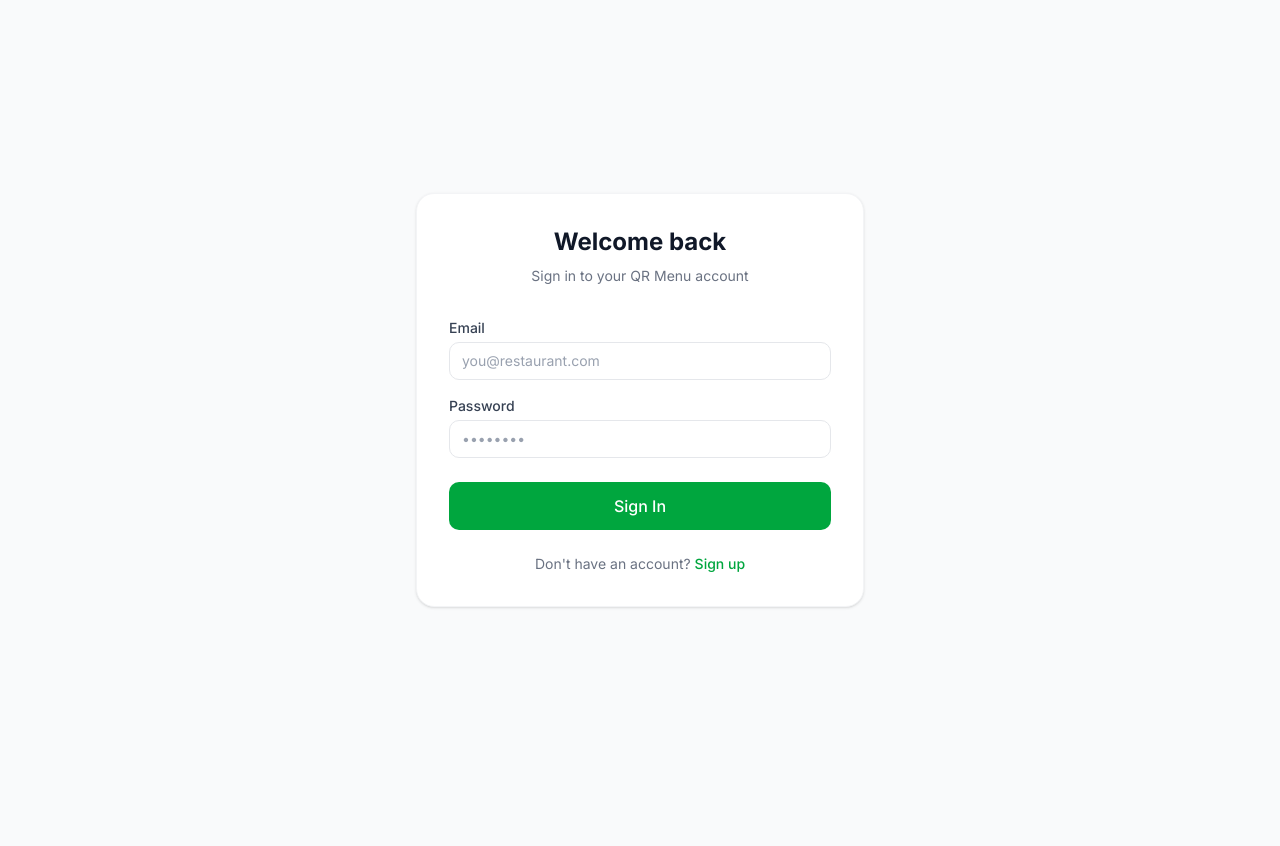
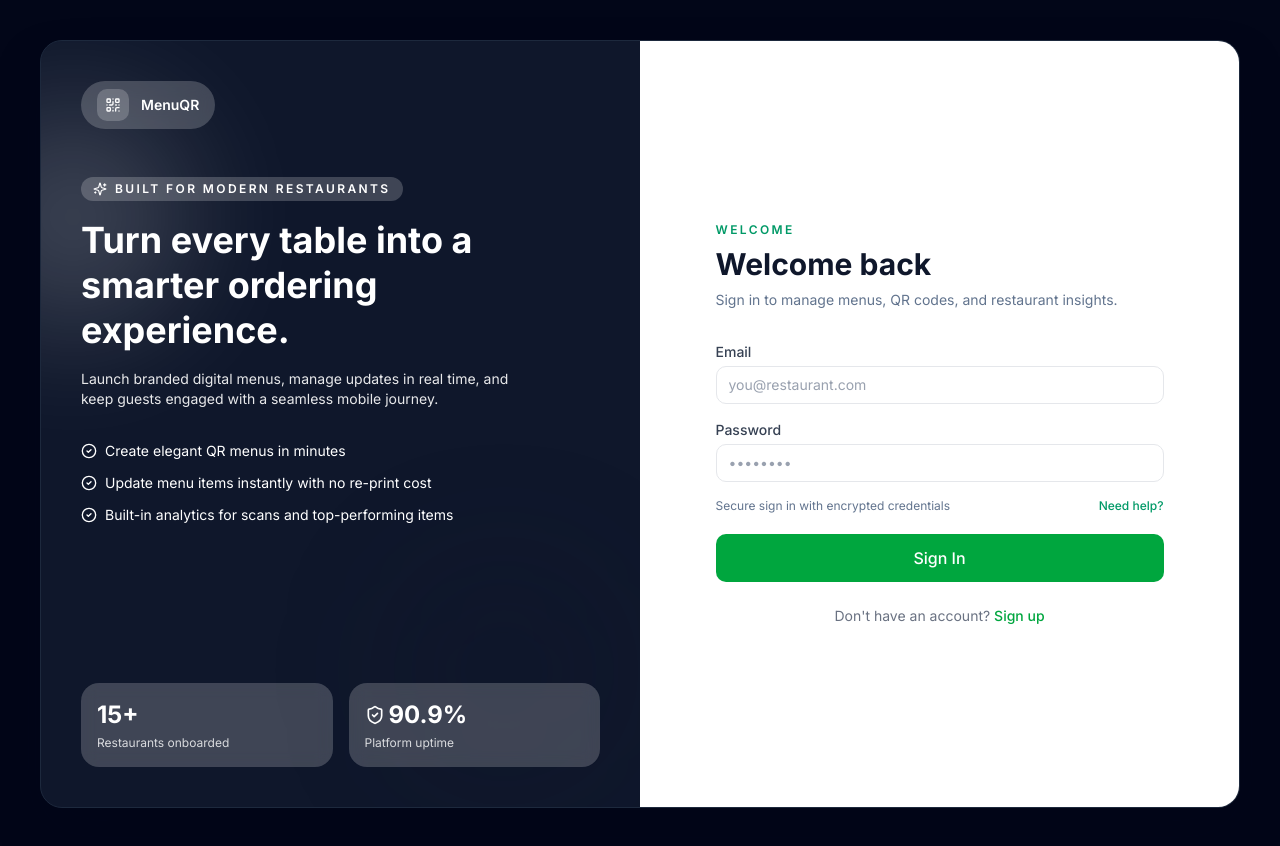
Before and after one commit to Asucexio/qr-menu-app, a Next.js app: page /signin in a window 1280 px wide. Before the commit the page ends 800 px from the top, so only its background shows below. Built offline with nearby package versions, Linux system fonts and the light colour scheme; no server answers.

Commit message:
auth ui updated with splitlayout

```diff
--- a/app/(auth)/signin/page.tsx
+++ b/app/(auth)/signin/page.tsx
@@ -1,10 +1,13 @@
 import { SignInForm } from '@/components/auth/SigninForm'
+import { AuthSplitLayout } from '@/components/auth/AuthSplitLayout'
+
 export default function SignInPage() {
   return (
-    <div className="min-h-screen flex items-center justify-center bg-gray-50 px-4">
-      <div className="w-full max-w-md bg-white rounded-2xl shadow-sm border border-gray-100 p-8">
-        <SignInForm />
-      </div>
-    </div>
+    <AuthSplitLayout
+      title="Welcome back"
+      subtitle="Sign in to manage menus, QR codes, and restaurant insights."
+    >
+      <SignInForm />
+    </AuthSplitLayout>
   )
 }
--- a/app/(auth)/signup/page.tsx
+++ b/app/(auth)/signup/page.tsx
@@ -1,10 +1,13 @@
-import { SignUpForm } from '../../../components/auth/SignUpForm'
+import { SignUpForm } from '@/components/auth/SignUpForm'
+import { AuthSplitLayout } from '@/components/auth/AuthSplitLayout'
+
 export default function SignUpPage() {
   return (
-    <div className="min-h-screen flex items-center justify-center bg-gray-50 px-4">
-      <div className="w-full max-w-md bg-white rounded-2xl shadow-sm border border-gray-100 p-8">
-        <SignUpForm />
-      </div>
-    </div>
+    <AuthSplitLayout
+      title="Create your account"
+      subtitle="Start building a premium digital menu experience in minutes."
+    >
+      <SignUpForm />
+    </AuthSplitLayout>
   )
 }
--- /dev/null
+++ b/components/auth/AuthSplitLayout.tsx
@@ -0,0 +1,74 @@
+import Link from 'next/link'
+import { CheckCircle2, QrCode, ShieldCheck, Sparkles } from 'lucide-react'
+import type { ReactNode } from 'react'
+
+type AuthSplitLayoutProps = {
+  title: string
+  subtitle: string
+  children: ReactNode
+}
+
+const highlights = [
+  'Create elegant QR menus in minutes',
+  'Update menu items instantly with no re-print cost',
+  'Built-in analytics for scans and top-performing items',
+]
+
+export function AuthSplitLayout({ title, subtitle, children }: AuthSplitLayoutProps) {
+  return (
+    <div className="min-h-screen bg-slate-950 p-4 sm:p-6 lg:p-10">
+      <div className="mx-auto grid min-h-[calc(100vh-2rem)] max-w-7xl overflow-hidden rounded-3xl border border-slate-800 bg-slate-900 shadow-2xl shadow-slate-950/50 lg:grid-cols-2">
+        <section className="relative hidden overflow-hidden bg-green from-emerald-500 via-cyan-500 to-blue-600 p-10 lg:flex lg:flex-col lg:justify-between">
+          <div className="absolute -left-20 top-16 h-56 w-56 rounded-full bg-white/20 blur-3xl" />
+          <div className="absolute bottom-8 right-8 h-52 w-52 rounded-full bg-slate-900/20 blur-3xl" />
+
+          <div className="relative z-10">
+            <Link href="/" className="inline-flex items-center gap-3 rounded-full bg-white/20 px-4 py-2 text-sm font-semibold text-white backdrop-blur">
+              <span className="rounded-lg bg-white/20 p-2"><QrCode size={16} /></span>
+               MenuQR
+            </Link>
+
+            <div className="mt-12 max-w-md text-white">
+              <p className="inline-flex items-center gap-2 rounded-full bg-white/20 px-3 py-1 text-xs font-semibold uppercase tracking-[0.2em]">
+                <Sparkles size={14} /> Built for modern restaurants
+              </p>
+              <h2 className="mt-4 text-4xl font-bold leading-tight">Turn every table into a smarter ordering experience.</h2>
+              <p className="mt-4 text-sm text-white/90">Launch branded digital menus, manage updates in real time, and keep guests engaged with a seamless mobile journey.</p>
+            </div>
+
+            <ul className="mt-8 space-y-3 text-sm text-white">
+              {highlights.map((item) => (
+                <li key={item} className="flex items-start gap-2">
+                  <CheckCircle2 className="mt-0.5" size={16} />
+                  <span>{item}</span>
+                </li>
+              ))}
+            </ul>
+          </div>
+
+          <div className="relative z-10 mt-8 grid grid-cols-2 gap-4 text-white">
+            <div className="rounded-2xl bg-white/20 p-4 backdrop-blur">
+              <p className="text-2xl font-bold">15+</p>
+              <p className="mt-1 text-xs text-white/80">Restaurants onboarded</p>
+            </div>
+            <div className="rounded-2xl bg-white/20 p-4 backdrop-blur">
+              <p className="flex items-center gap-1 text-2xl font-bold"><ShieldCheck size={20} /> 90.9%</p>
+              <p className="mt-1 text-xs text-white/80">Platform uptime</p>
+            </div>
+          </div>
+        </section>
+
+        <section className="flex items-center bg-white px-5 py-10 sm:px-10">
+          <div className="mx-auto w-full max-w-md">
+            <div className="mb-8">
+              <p className="text-xs font-semibold uppercase tracking-[0.2em] text-emerald-600">Welcome</p>
+              <h1 className="mt-2 text-3xl font-bold text-slate-900">{title}</h1>
+              <p className="mt-2 text-sm text-slate-500">{subtitle}</p>
+            </div>
+            {children}
+          </div>
+        </section>
+      </div>
+    </div>
+  )
+}
--- a/components/auth/SignUpForm.tsx
+++ b/components/auth/SignUpForm.tsx
@@ -35,12 +35,7 @@ export function SignUpForm() {
   }
 
   return (
-    <div className="w-full max-w-md mx-auto">
-      <div className="text-center mb-8">
-        <h1 className="text-2xl font-bold text-gray-900">Create your account</h1>
-        <p className="text-gray-500 mt-2 text-sm">Start building your digital menu today</p>
-      </div>
-
+    <div className="w-full">
       <form onSubmit={handleSubmit(onSubmit)} className="space-y-4">
         <Input
           id="full_name"
@@ -76,7 +71,10 @@ export function SignUpForm() {
           error={errors.confirm_password?.message}
           {...register('confirm_password', { required: 'Please confirm password' })}
         />
-        <Button type="submit" size="lg" loading={loading} className="w-full mt-2">
+        <div className="rounded-lg border border-emerald-100 bg-emerald-50 px-3 py-2 text-xs text-emerald-700">
+          Pro tip: Use your business email so your team can collaborate easily later.
+        </div>
+        <Button type="submit" size="lg" loading={loading} className="w-full mt-1">
           Create Account
         </Button>
       </form>
--- a/components/auth/SigninForm.tsx
+++ b/components/auth/SigninForm.tsx
@@ -1,5 +1,4 @@
 'use client'
-import { useState } from 'react'
 import { useRouter } from 'next/navigation'
 import Link from 'next/link'
 import { useForm } from 'react-hook-form'
@@ -25,12 +24,7 @@ export function SignInForm() {
   }
 
   return (
-    <div className="w-full max-w-md mx-auto">
-      <div className="text-center mb-8">
-        <h1 className="text-2xl font-bold text-gray-900">Welcome back</h1>
-        <p className="text-gray-500 mt-2 text-sm">Sign in to your QR Menu account</p>
-      </div>
-
+    <div className="w-full">
       <form onSubmit={handleSubmit(onSubmit)} className="space-y-4">
         <Input
           id="email"
@@ -48,7 +42,11 @@ export function SignInForm() {
           error={errors.password?.message}
           {...register('password', { required: 'Password is required' })}
         />
-        <Button type="submit" size="lg" loading={loading} className="w-full mt-2">
+        <div className="flex items-center justify-between text-xs text-slate-500">
+          <span>Secure sign in with encrypted credentials</span>
+          <span className="font-medium text-emerald-600">Need help?</span>
+        </div>
+        <Button type="submit" size="lg" loading={loading} className="w-full mt-1">
           Sign In
         </Button>
       </form>
```
